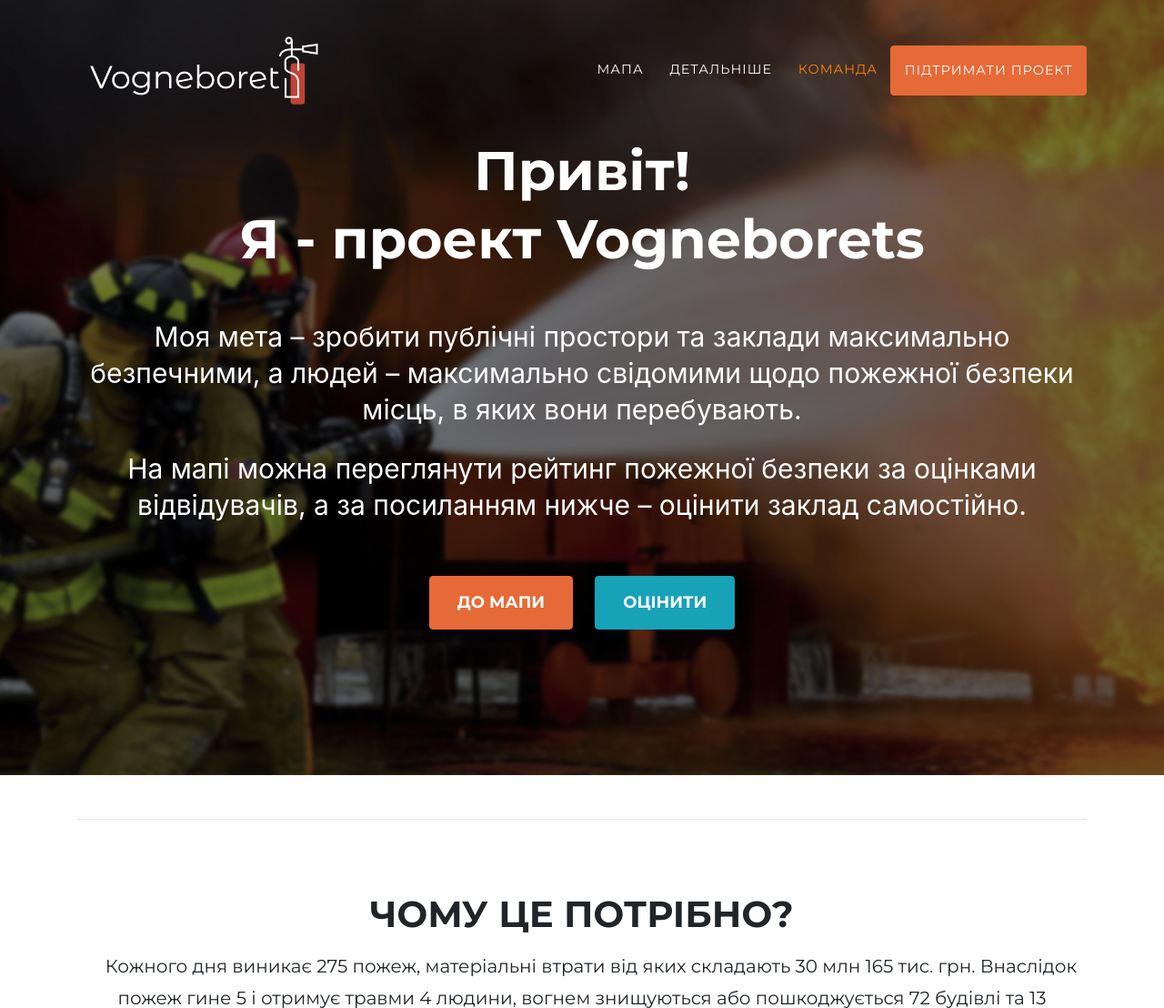
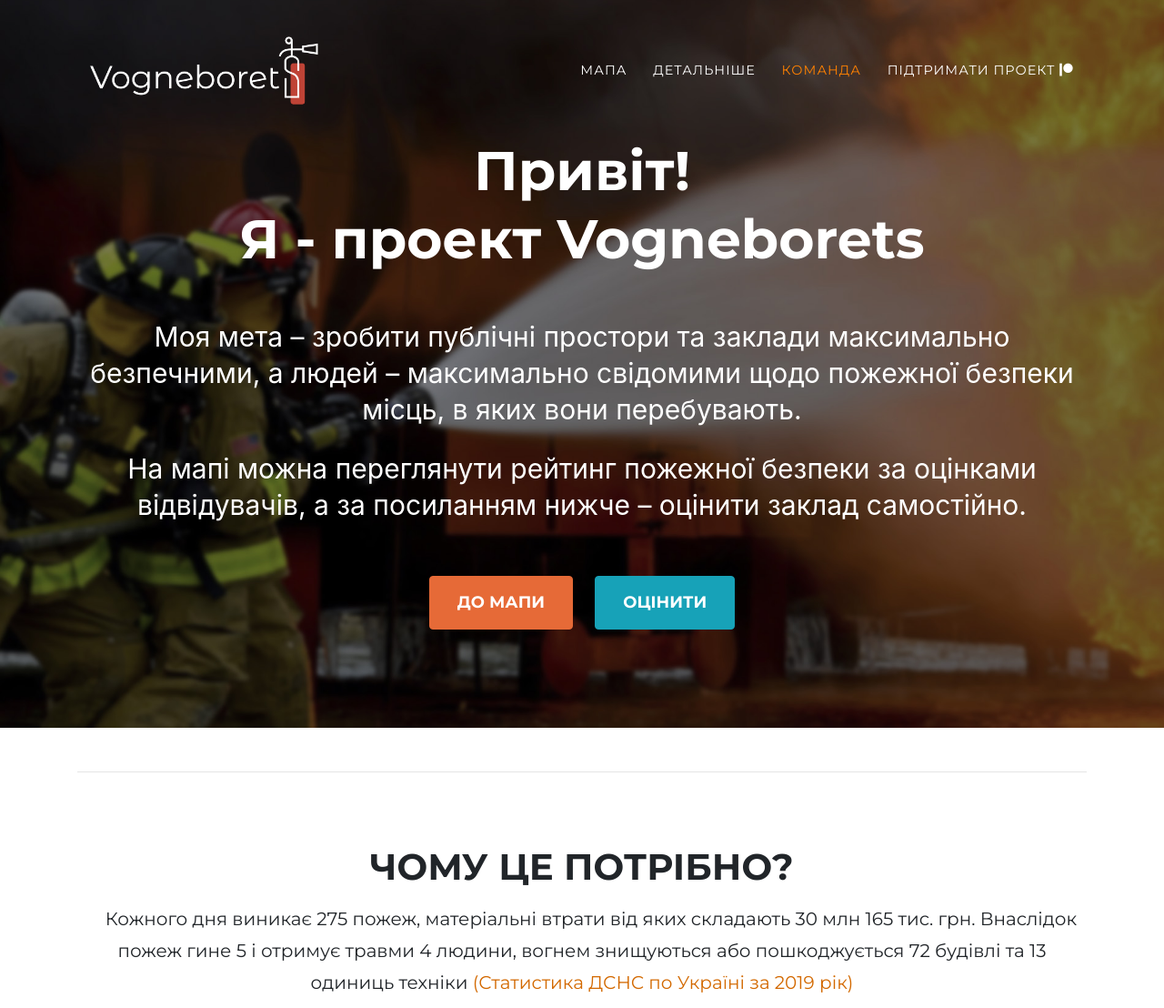
Before and after one commit to Bot-Zavod/vogneborets, a Flask app: template Website/templates/index.html in a window 1280 px wide. Shown: the top 1108 px of the page at 91% size. Run offline with Flask 2, Linux system fonts and the light colour scheme; the template is opened without the code that fills it, so the values that code supplies are empty; some libraries are stand-ins or nearby versions; some web fonts are replaced.

Commit message:
donate button, donate scroll in nav bar, donate href in footer

```diff
--- a/Website/static/css/agency.css
+++ b/Website/static/css/agency.css
@@ -124,6 +124,10 @@
   height: 7vh;
 }
 
+#donate_button{
+  border: 0;
+}
+
 #mainNav .navbar-toggler {
 /*  font-size: 12px;
 */  padding: 20px;
@@ -184,13 +188,16 @@
   #logo-p{
     height: 1.5em;
   }
+  #donate_button{
+    size: 1.2em
 
+  }
 }
 
 header.masthead {
   text-align: center;
   color: white;
-  height: 100%;
+  height: 100vh;
   /*width: 100%;*/
   background-image: url("../img/header-bg.jpg");
   background-repeat: no-repeat;
--- a/Website/templates/index.html
+++ b/Website/templates/index.html
@@ -48,8 +48,9 @@
           </li>
           <li class="nav-item">
             <a class="nav-link js-scroll-trigger" href="#team">Команда</a>
+          </li>
           <li class="nav-item">
-            <a class="nav-link btn btn-primary text-uppercase js-scroll-trigger" href="https://www.patreon.com/Vogneborets" target="_blank">Пiдтримати проект</a>
+            <a class="nav-link js-scroll-trigger" href="#donate" target="_blank" id="donate_button">Пiдтримати проект   <i class="fab fa-patreon"></i></a>
           </li>
         </ul>
       </div>
@@ -155,7 +156,7 @@
 		<p><b>4.</b> Відповідай на 10-15 питань – це можливість зрозуміти, наскільки заклад безпечний.</p>
 		<p><b>5.</b> Можна залишити коментар про пожежну безпеку закладу, та це не обов’язково.</p>
 		<p><b>6.</b> Все! Твоя оцінка закладу буде нанесена на мапу протягом 10 хвилин.</p>
-		<hr class="mt-5 mb-5">
+		<hr class="mt-5 mb-5" id="donate">
         <p class="text-center"><b>Оцінка пожежної безпеки – це можливість зробити заклади безпечнішими, а не метод покарання чи нечесної конкуренції. Ми підтримаємо підприємців, які дотримуються правил пожежної безпеки та тих, хто покращив їх.</b></p>
         <hr class="mt-5 mb-5">
         <p class="text-uppercase">Ми шукаємо партнерів й друзів по всій Україні! У перспективі ми б хотіли:<p>
@@ -167,6 +168,9 @@
             	<p class="text-justify">зібрати в одному місці інформацію для відвідувачів закладів: що робити під час пожежі, де пройти курс пожежної підготовки, про першу домедичну допомогу тощо.</p>
           	</li>
         </ul>
+        <div class="text-center mt-5 mb-5">
+        	<a class="btn btn-danger btn-lg text-uppercase" href="https://www.patreon.com/Vogneborets" target="_blank">Пiдтримати проект   <i class="fab fa-patreon"></i></a>
+        </div>
         <hr class="mt-5 mb-5">
     </div>
 </section>
@@ -268,8 +272,17 @@
               </a>
             </li>
             <li class="list-inline-item">
+<<<<<<< HEAD
+              <a href="https://www.facebook.com/Vogneborets">
+=======
               <a href="https://www.facebook.com/Vogneborets/" target="_blank">
+>>>>>>> db788b7fe8b6a08423dfe2779322815cbea96de2
                 <i class="fab fa-facebook-f"></i>
+              </a>
+            </li>
+            <li class="list-inline-item">
+              <a href="https://www.patreon.com/Vogneborets">
+                <i class="fab fa-patreon"></i>
               </a>
             </li>
           </ul>
```
